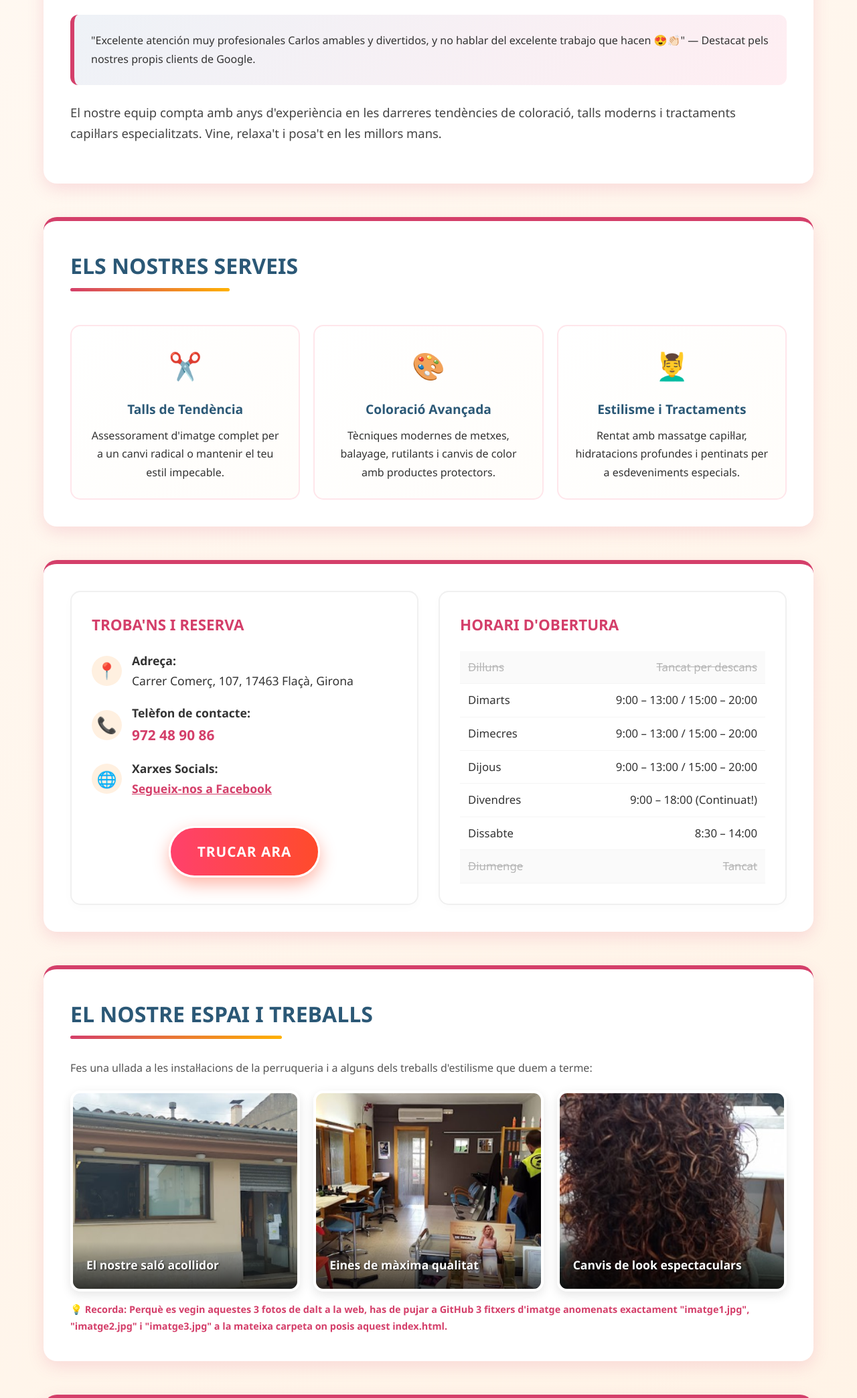
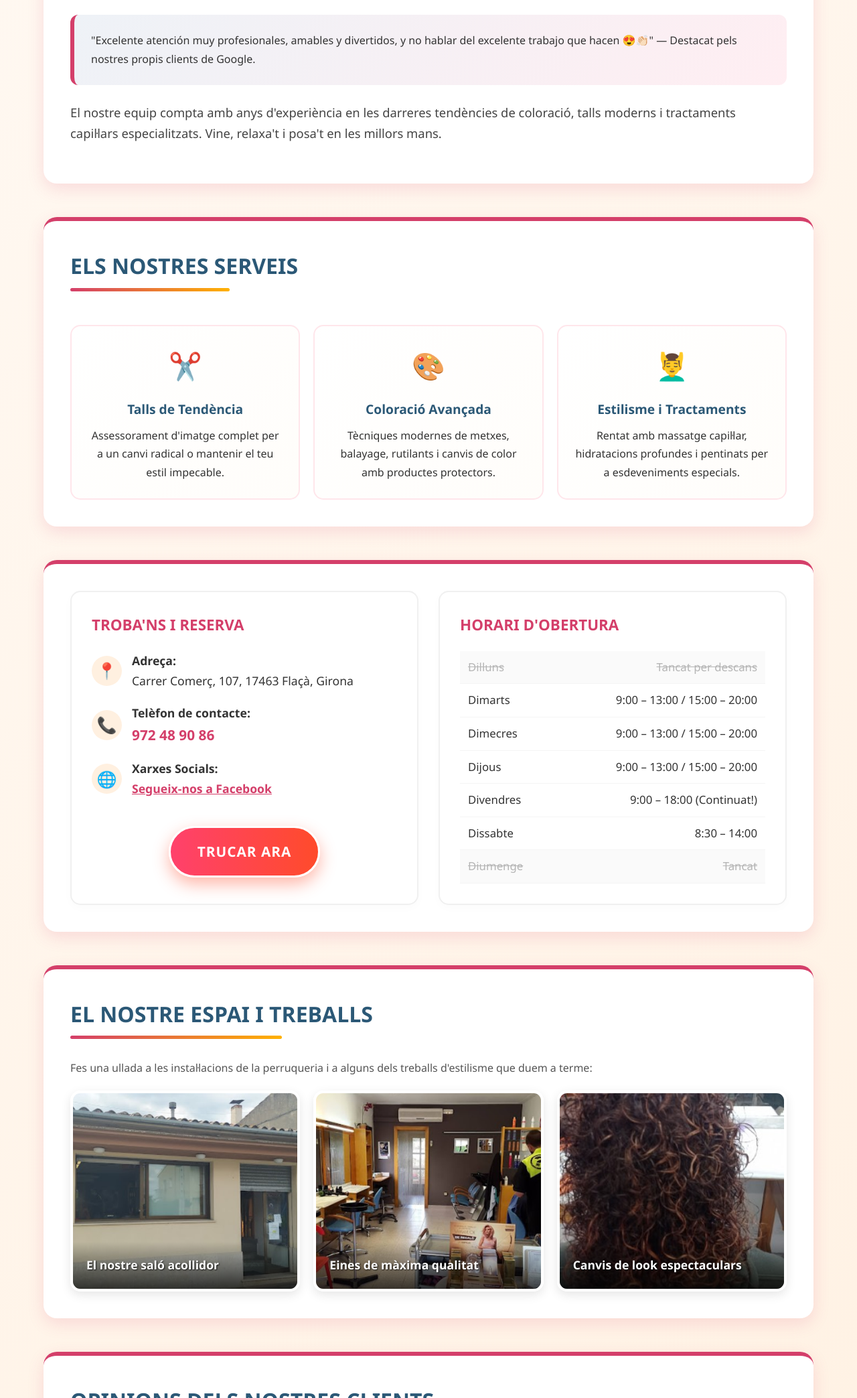
Before and after one commit to genisguixeras/Web-perruqueria-Neo, a plain HTML site: page index.html in a window 1280 px wide. Shown: the part 713-2800 px from the top of the page at 67% size. Drawn offline with Linux system fonts and the light colour scheme.

Commit message:
Update index.html

```diff
--- a/index.html
+++ b/index.html
@@ -159,7 +159,7 @@
             font-weight: 500;
         }
 
-        /* Bloc d'informació combinada en graella atractiva */
+        /* Bloc d'informació combinada en graella activa */
         .info-container {
             display: grid;
             grid-template-columns: 1fr;
@@ -474,7 +474,7 @@
             <h2>Benvinguts a Perruqueria Neo</h2>
             <p class="about-text">A la <strong>Perruqueria Neo</strong> no només tallem el cabell; creem estils personalitzats que s'adaptat a la teva personalitat i ritme de vida. Situats al cor de Flaçà, oferim una experiència acollidora, dinàmica i divertida per a tothom.</p>
             <div class="highlight-box">
-                "Excelente atención muy profesionales Carlos amables y divertidos, y no hablar del excelente trabajo que hacen 😍👏🏻" — Destacat pels nostres propis clients de Google.
+                "Excelente atención muy profesionales, amables y divertidos, y no hablar del excelente trabajo que hacen 😍👏🏻" — Destacat pels nostres propis clients de Google.
             </div>
             <p class="about-text">El nostre equip compta amb anys d'experiència en les darreres tendències de coloració, talls moderns i tractaments capil·lars especialitzats. Vine, relaxa't i posa't en les millors mans.</p>
         </section>
@@ -567,9 +567,6 @@
                     <div class="text-overlay">Canvis de look espectaculars</div>
                 </div>
             </div>
-            <p style="margin-top: 15px; font-size: 0.9rem; color: #d43f6a; font-weight: bold;">
-                💡 Recorda: Perquè es vegin aquestes 3 fotos de dalt a la web, has de pujar a GitHub 3 fitxers d'imatge anomenats exactament "imatge1.jpg", "imatge2.jpg" i "imatge3.jpg" a la mateixa carpeta on posis aquest index.html.
-            </p>
         </section>
 
         <section>
@@ -617,7 +614,7 @@
                         <span class="review-date">Fa 2 anys</span>
                     </div>
                     <div class="review-body">
-                        "Excelente atención muy profesionales Carlos amables y divertidos, y no hablar del excelente trabajo que hacen😍👏🏻"
+                        "Excelente atención muy profesionales, amables y divertidos, y no hablar del excelente trabajo que hacen😍👏🏻"
                     </div>
                 </div>
             </div>
@@ -629,11 +626,5 @@
         <p>&copy; 2026 Perruqueria Neo — Carrer Comerç, 107, Flaçà (Girona)</p>
         <p>Dissenyat per oferir el millor servei capil·lar. <a href="tel:972489086">Fes la teva reserva!</a></p>
     </footer>
-<section>
-<h2>Les nostres botes / Productes</h2>
-<img src="imatge1.jpg" alt="" width="300">
-<img src="imatge2.jpg" alt="" width="300">
-<img src="imatge3.jpg" alt="" width="300">
-</section>
 </body>
 </html>
```
